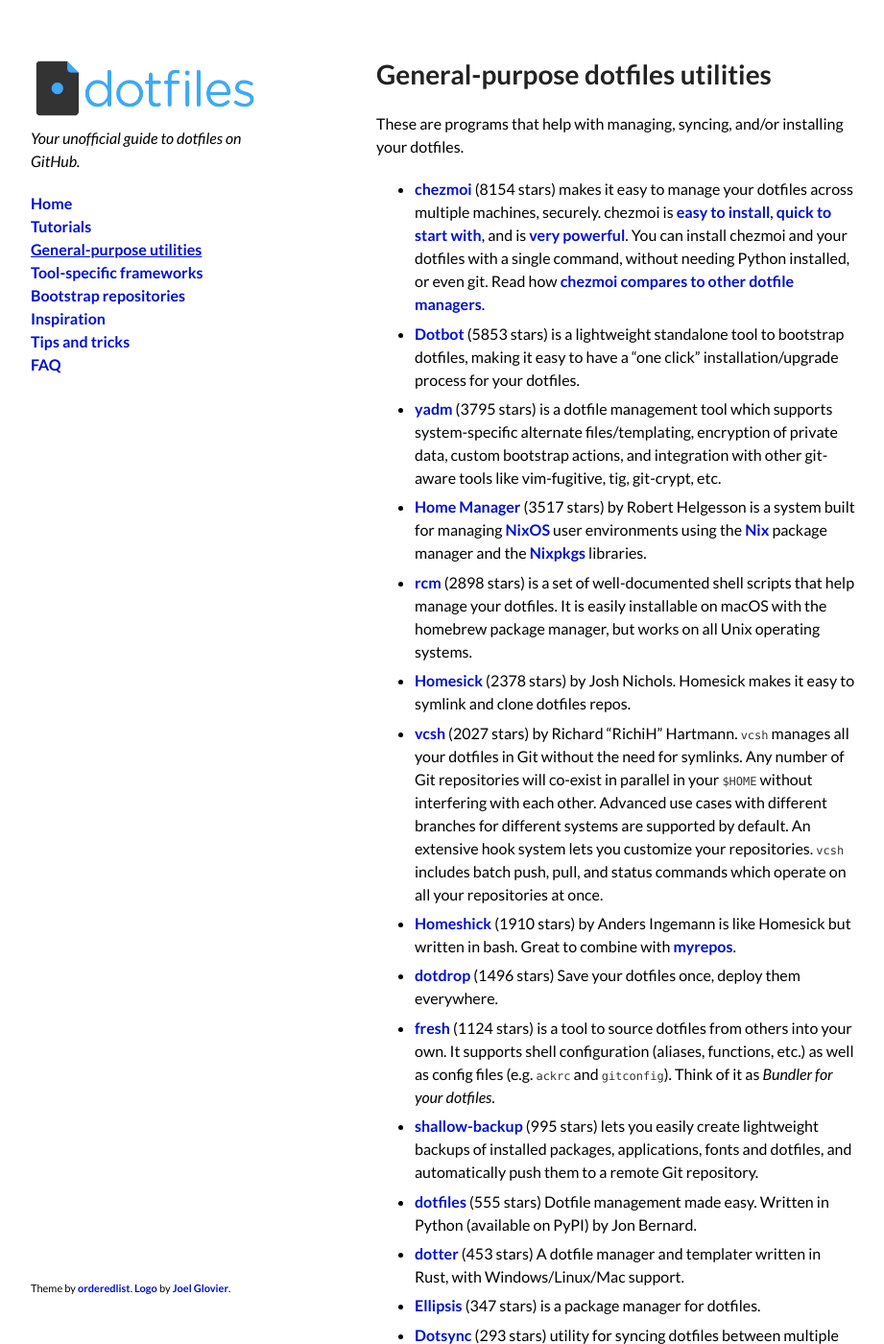
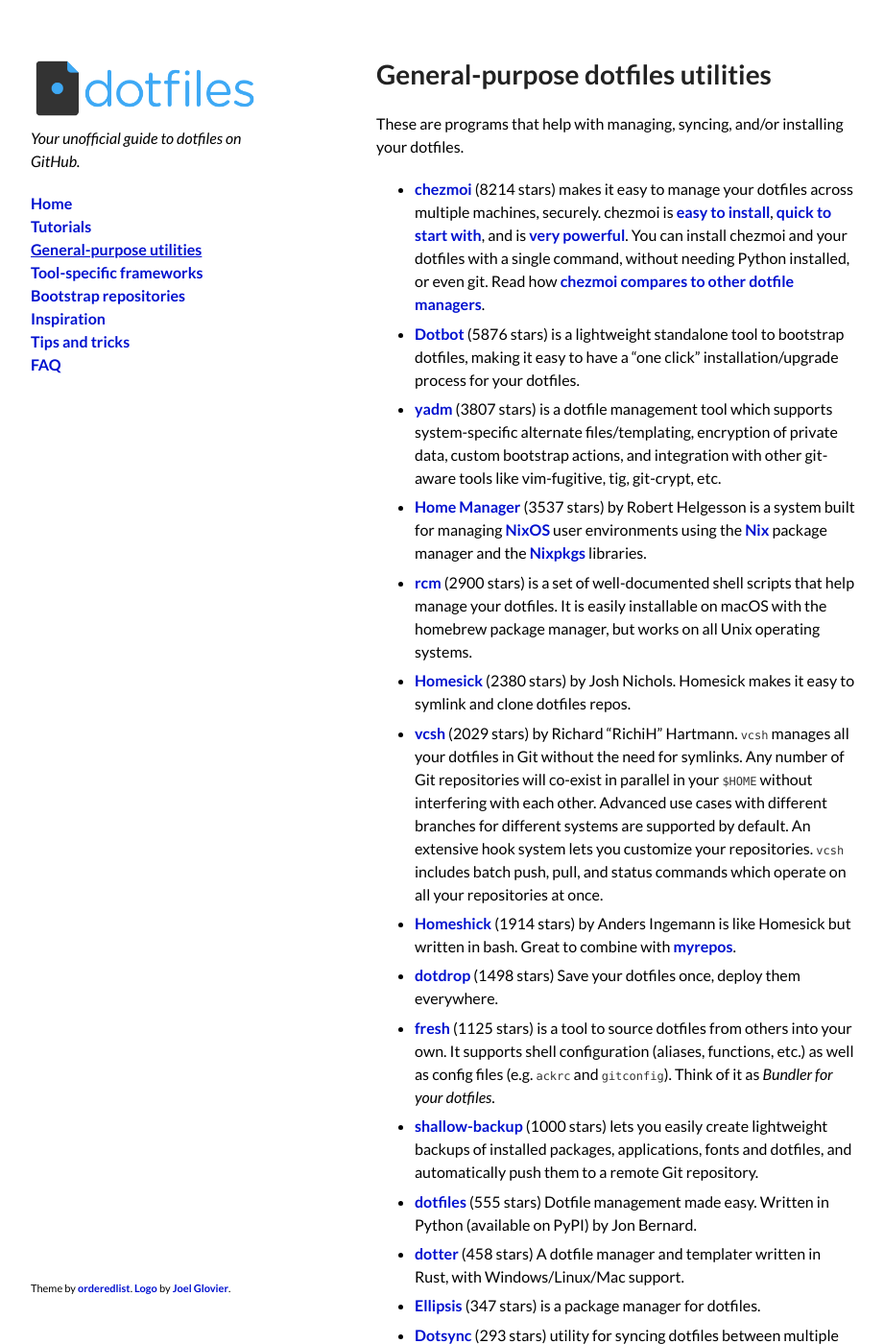
Before and after one commit to dotfiles/dotfiles.github.com, a Jekyll site: the page built from utilities.md, in a window 1280 px wide and 1400 px high. Shown: the whole window at 96% size, without its empty margins (178-1099 px from the left). Built offline with Jekyll 4.4.1, drawn with Linux system fonts in a browser that asks for light colours; comment, search, counter and statistics services are not loaded; some of the changed text lies outside the part shown.

Commit message:
Update star counts

```diff
--- a/_data/bootstrap.yml
+++ b/_data/bootstrap.yml
@@ -1,10 +1,10 @@
-- forks: 1856
+- forks: 1857
   name: thoughtbot/dotfiles
   notes: A base set of configs, plugins, scripts, and aliases for vim, tmux, git,
     ruby, and zsh.
-  stars: 7491
+  stars: 7497
   url: https://github.com/thoughtbot/dotfiles
-- forks: 371
+- forks: 370
   name: dotphiles
   notes: A community driven framework of dotfiles, for the usual terminal apps and
     shells, designed to work across multiple platforms and degrade for older versions
--- a/_data/utilities.yml
+++ b/_data/utilities.yml
@@ -9,14 +9,14 @@
   notes: is a minimalist dotfile management framework, written 100% in bash.
   stars: 95
   url: https://github.com/bashdot/bashdot
-- forks: 388
+- forks: 390
   name: chezmoi
   notes: makes it easy to manage your dotfiles across multiple machines, securely.
     chezmoi is [easy to install](https://chezmoi.io/install/), [quick to start with](https://chezmoi.io/quick-start/),
     and is [very powerful](https://www.chezmoi.io/user-guide/setup/). You can install
     chezmoi and your dotfiles with a single command, without needing Python installed,
     or even git. Read how [chezmoi compares to other dotfile managers](https://www.chezmoi.io/comparison-table/).
-  stars: 8154
+  stars: 8214
   url: https://github.com/twpayne/chezmoi
   website: https://chezmoi.io
 - forks: 3
@@ -44,16 +44,16 @@
   notes: is a utility to manage your dotfiles, lightweight and simple.
   stars: 116
   url: https://github.com/justone/dfm
-- forks: 269
+- forks: 270
   name: Dotbot
   notes: is a lightweight standalone tool to bootstrap dotfiles, making it easy to
     have a "one click" installation/upgrade process for your dotfiles.
-  stars: 5853
+  stars: 5876
   url: https://github.com/anishathalye/dotbot
 - forks: 84
   name: dotdrop
   notes: Save your dotfiles once, deploy them everywhere.
-  stars: 1496
+  stars: 1498
   url: https://github.com/deadc0de6/dotdrop
 - forks: 31
   name: dotfiler
@@ -120,7 +120,7 @@
   notes: is a tool to source dotfiles from others into your own. It supports shell
     configuration (aliases, functions, etc.) as well as config files (e.g. `ackrc`
     and `gitconfig`). Think of it as _Bundler for your dotfiles_.
-  stars: 1124
+  stars: 1125
   url: https://github.com/freshshell/fresh
 - forks: 35
   name: Ghar
@@ -140,12 +140,12 @@
     you. Homely also has a clever Automatic Cleanup feature and good tutorials.
   stars: 44
   url: https://github.com/phodge/homely
-- forks: 1124
+- forks: 1130
   name: Home Manager
   notes: by Robert Helgesson is a system built for managing [NixOS](https://nixos.org)
     user environments using the [Nix](https://nixos.org/nix/) package manager and
     the [Nixpkgs](https://nixos.org/nixpkgs/) libraries.
-  stars: 3517
+  stars: 3537
   url: https://github.com/rycee/home-manager
 - forks: 25
   name: Homemaker
@@ -158,12 +158,12 @@
   name: Homeshick
   notes: by Anders Ingemann is like Homesick but written in bash. Great to combine
     with [myrepos](https://web.archive.org/web/20200904205236/https://waiting-for-dev.github.io/blog/2014/05/04/distributable-and-organized-dotfiles-with-homeshick-and-mr/).
-  stars: 1910
+  stars: 1914
   url: https://github.com/andsens/homeshick
 - forks: 130
   name: Homesick
   notes: by Josh Nichols. Homesick makes it easy to symlink and clone dotfiles repos.
-  stars: 2378
+  stars: 2380
   url: https://github.com/technicalpickles/homesick
 - name: myrepos
   notes: is a tool to manage all your version control repositories at once.
@@ -182,13 +182,13 @@
   notes: is a set of well-documented shell scripts that help manage your dotfiles.
     It is easily installable on macOS with the homebrew package manager, but works
     on all Unix operating systems.
-  stars: 2898
+  stars: 2900
   url: https://github.com/thoughtbot/rcm
-- forks: 212
+- forks: 216
   name: shallow-backup
   notes: lets you easily create lightweight backups of installed packages, applications,
     fonts and dotfiles, and automatically push them to a remote Git repository.
-  stars: 995
+  stars: 1000
   url: https://github.com/alichtman/shallow-backup
 - forks: 13
   name: stowsh
@@ -208,14 +208,14 @@
     branches for different systems are supported by default. An extensive hook system
     lets you customize your repositories. `vcsh` includes batch push, pull, and status
     commands which operate on all your repositories at once.
-  stars: 2027
+  stars: 2029
   url: https://github.com/RichiH/vcsh
 - forks: 150
   name: yadm
   notes: is a dotfile management tool which supports system-specific alternate files/templating,
     encryption of private data, custom bootstrap actions, and integration with other
     git-aware tools like vim-fugitive, tig, git-crypt, etc.
-  stars: 3795
+  stars: 3807
   url: https://github.com/TheLocehiliosan/yadm
   website: https://yadm.io/
 - forks: 9
@@ -232,10 +232,10 @@
     multiple hosts, supports variable symlink targets and is infinitely hackable.
   stars: 4
   url: https://github.com/esc/yadoma
-- forks: 19
+- forks: 20
   name: dotter
   notes: A dotfile manager and templater written in Rust, with Windows/Linux/Mac support.
-  stars: 453
+  stars: 458
   url: https://github.com/SuperCuber/dotter
 - forks: 67
   name: dotfiles
@@ -243,10 +243,10 @@
     Bernard.
   stars: 555
   url: https://github.com/jbernard/dotfiles
-- forks: 35
+- forks: 36
   name: comtrya
   notes: configuration Management for Localhost / dotfiles.
-  stars: 269
+  stars: 272
   url: https://github.com/comtrya/comtrya
   website: https://www.comtrya.dev/
 - forks: 6
```
Also changed, not shown: _data/frameworks.yml (+37 -37 lines), _data/inspiration.yml (+34 -34 lines).
